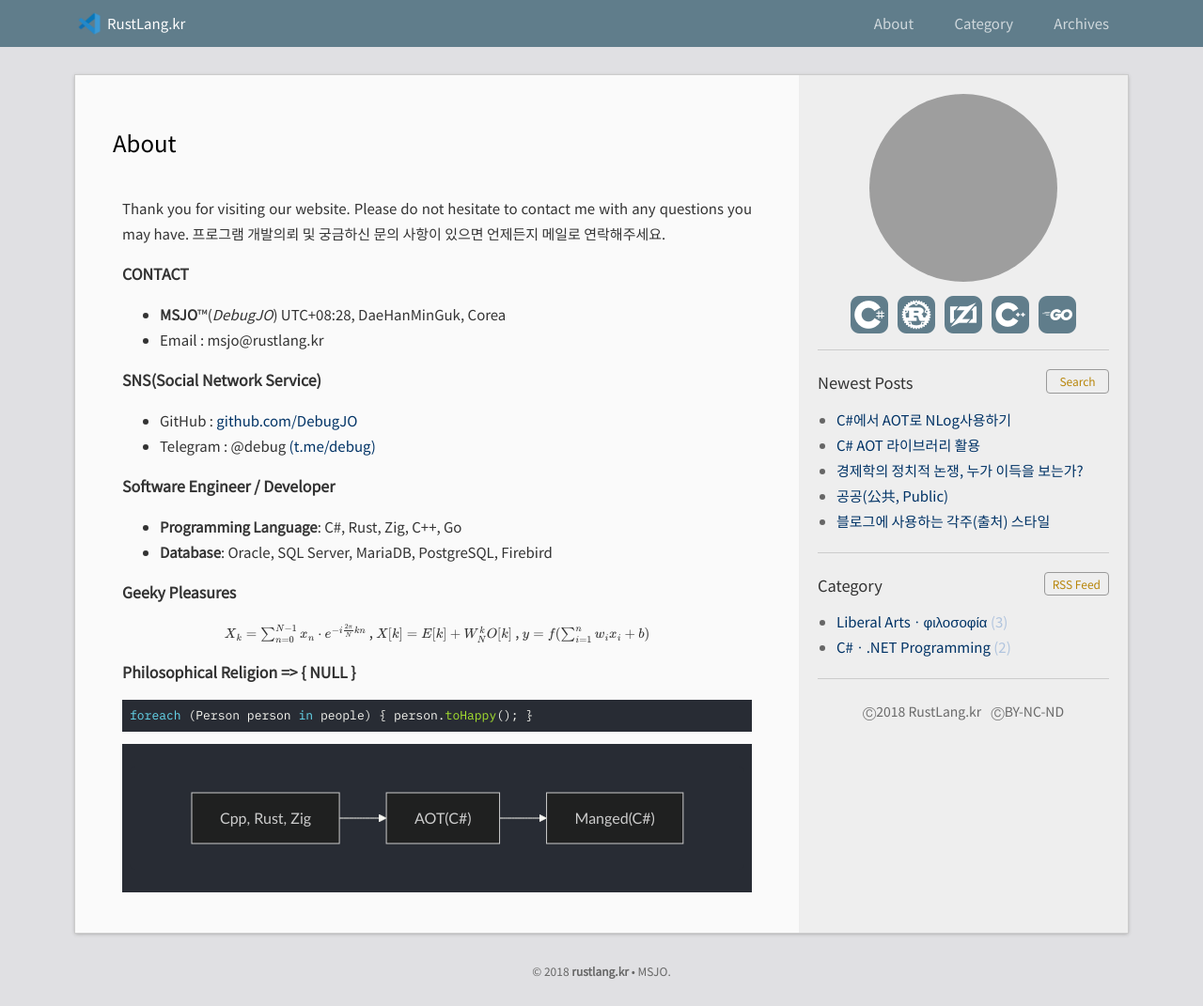
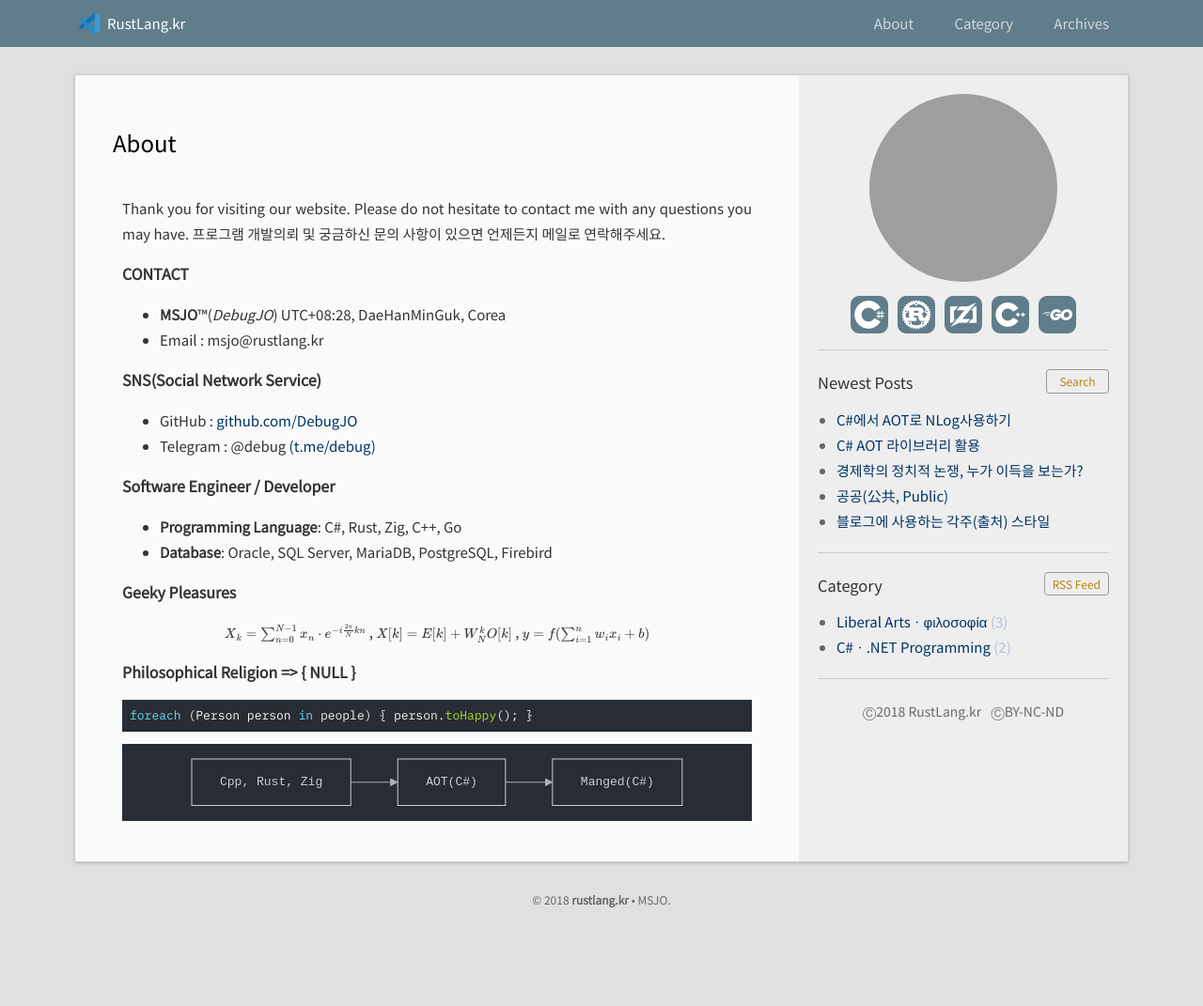
Before and after one commit to DebugJO/rustlang, a Jekyll site: the page built from about.md, in a window 1280 px wide. Shown: the whole page at 94% size. Built offline with Jekyll 4.4.1, drawn with Linux system fonts in a browser that asks for light colours; formulas are drawn with MathJax 3; after the commit the page ends 994 px from its top, so only the background shows below that; grey boxes are pictures that could not be loaded.

Commit message:
Update mermaid.html

```diff
--- a/_includes/mermaid.html
+++ b/_includes/mermaid.html
@@ -1,17 +1,24 @@
 <style>
-  /* 1. Mermaid 컨테이너를 기존 코드 블록(pre)처럼 보이게 설정 */
+  /* 1. 외부 컨테이너 스타일 (기존 코드 블록과 동일하게) */
   .mermaid {
-    /* 기존 다크 코드 블록의 배경색과 비슷하게 설정 (테마에 맞춰 자동 조절됨) */
-    background-color: #282c34 !important; /* 필요시 사용 중인 다크 배경색으로 수정 가능 */
-    border-radius: 6px;                  /* 코드 블록의 둥근 모서리 유지 */
-    padding: 20px 0;                     /* 다이어그램 위아래 여백 */
-    margin: 1rem 0;
+    background-color: #282c34 !important; /* 배경색 통일 */
+    border-radius: 4px;                  /* 약간의 라운딩 */
+    padding: 0px 0 !important;         /* 위아래 여백 타이트하게 15px, 1rem 0 */
+    margin: 0 0;
     display: flex;
     justify-content: center;
-    overflow-x: auto;                    /* 모바일에서 잘림 방지 */
+    overflow-x: auto;
+    /* 폰트 크기 강제 고정 */
+    font-size: 13px !important;
   }
 
-  /* 2. 로딩 전 마크다운 텍스트가 잠깐 보이는 현상 방지 */
+  /* 2. Mermaid 내부 텍스트 폰트 크기 강제 적용 */
+  .mermaid svg {
+    font-size: 13px !important;
+    font-family: 'Cascadia Code', 'Source Code Pro', 'Menlo', monospace !important;
+  }
+
+  /* 로딩 전 텍스트 숨김 */
   .language-mermaid {
     display: none;
   }
@@ -20,18 +27,28 @@
 <script type="module">
   import mermaid from 'https://cdn.jsdelivr.net/npm/mermaid@11/dist/mermaid.esm.min.mjs';
 
-  // 다크 모드 설정을 포함하여 초기화
+  // Mermaid 상세 설정
   mermaid.initialize({
-    startOnLoad: false, // 수동 제어를 위해 false
-    theme: 'dark',      /* 핵심: 다크 테마 적용 */
-    logLevel: 3,
+    startOnLoad: false,
+    theme: 'dark',
     securityLevel: 'loose',
+    // 테마 변수 설정을 통해 내부 색상과 폰트 크기 조절
     themeVariables: {
-      /* 다크 배경에 어울리도록 색상 미세 조정 (선택 사항) */
-      darkMode: true,
-      background: '#282c34',
-      primaryColor: '#bb86fc',
-      lineColor: '#f8f8f2'
+      fontSize: '13px',            /* 텍스트 크기 13px */
+      fontFamily: 'monospace',     /* 폰트 스타일 */
+
+      // 배경색 및 노드 색상 설정
+      primaryColor: '#3e4451',     /* 노드 배경색 (배경보다 약간 밝게) */
+      primaryTextColor: '#abb2bf', /* 노드 글자색 */
+      primaryBorderColor: '#5c6370',
+
+      lineColor: '#abb2bf',        /* 선 색상 */
+      secondaryColor: '#282c34',
+      tertiaryColor: '#282c34',
+
+      // 메인 배경색을 요청하신 색상으로 고정
+      mainBkg: '#282c34',
+      canvasBackground: '#282c34'  /* 전체 캔버스 배경 */
     }
   });
 
```
Also changed, not shown: other parts of _includes/mermaid.html (+1 -4 lines).
